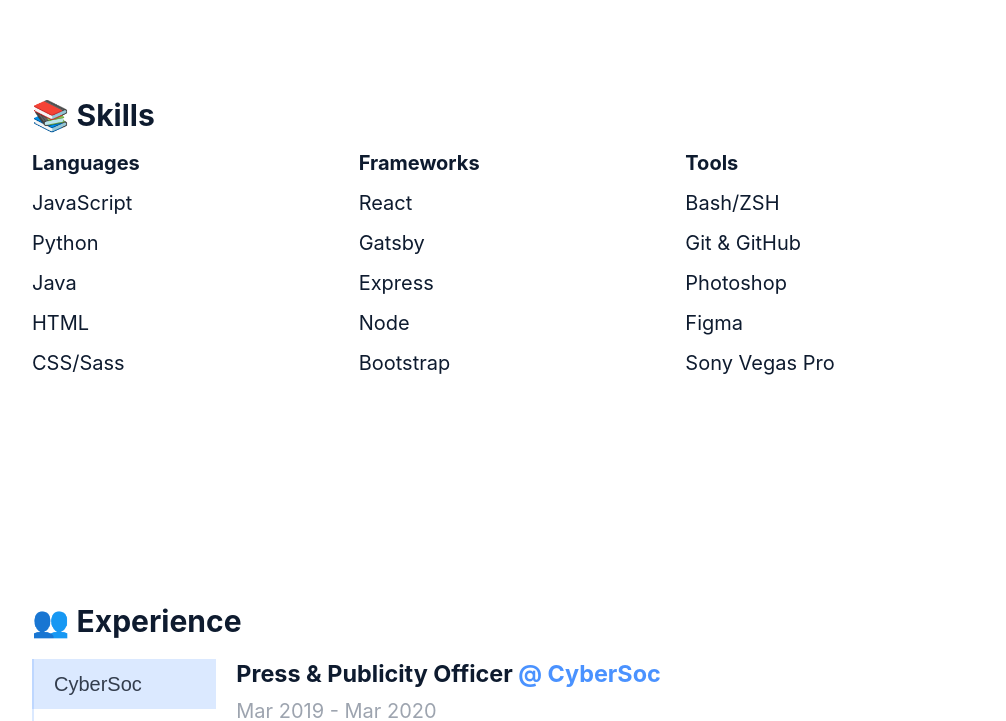
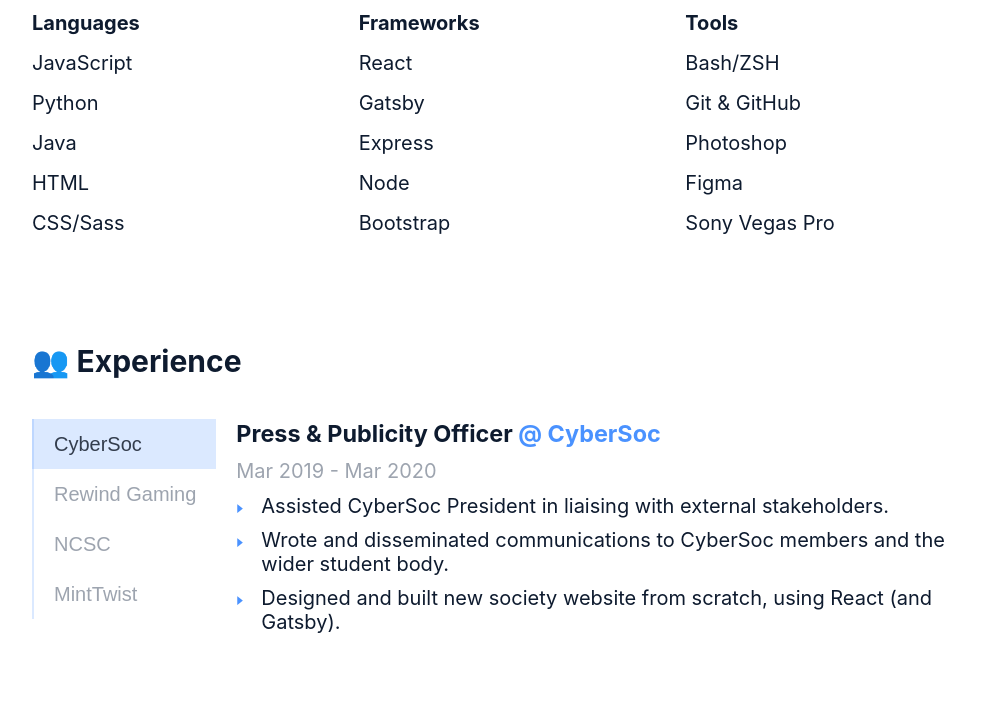
Before and after one commit to benslv/silverben10.github.io, a Gatsby site: page / in a window 1280 px wide. Shown: the part 753-1474 px from the top of the page, without its empty margins (128-1134 px from the left). Built offline with nearby package versions, Linux system fonts and the light colour scheme; Gatsby itself is replaced by a stand-in of ours; what webfontloader would draw is missing.

Commit message:
Adjust section padding

```diff
--- a/src/components/section.js
+++ b/src/components/section.js
@@ -2,13 +2,15 @@
 import styled from "styled-components";
 
 const StyledHeading = styled.h2`
+	margin-bottom: 1em;
+
 	::before {
 		content: ${(props) => `"${props.emoji} "` || ""};
 	}
 `;
 
 const StyledSection = styled.section`
-	padding: 5em 0;
+	padding: 2em 0;
 `;
 
 const Section = (props) => (
```
